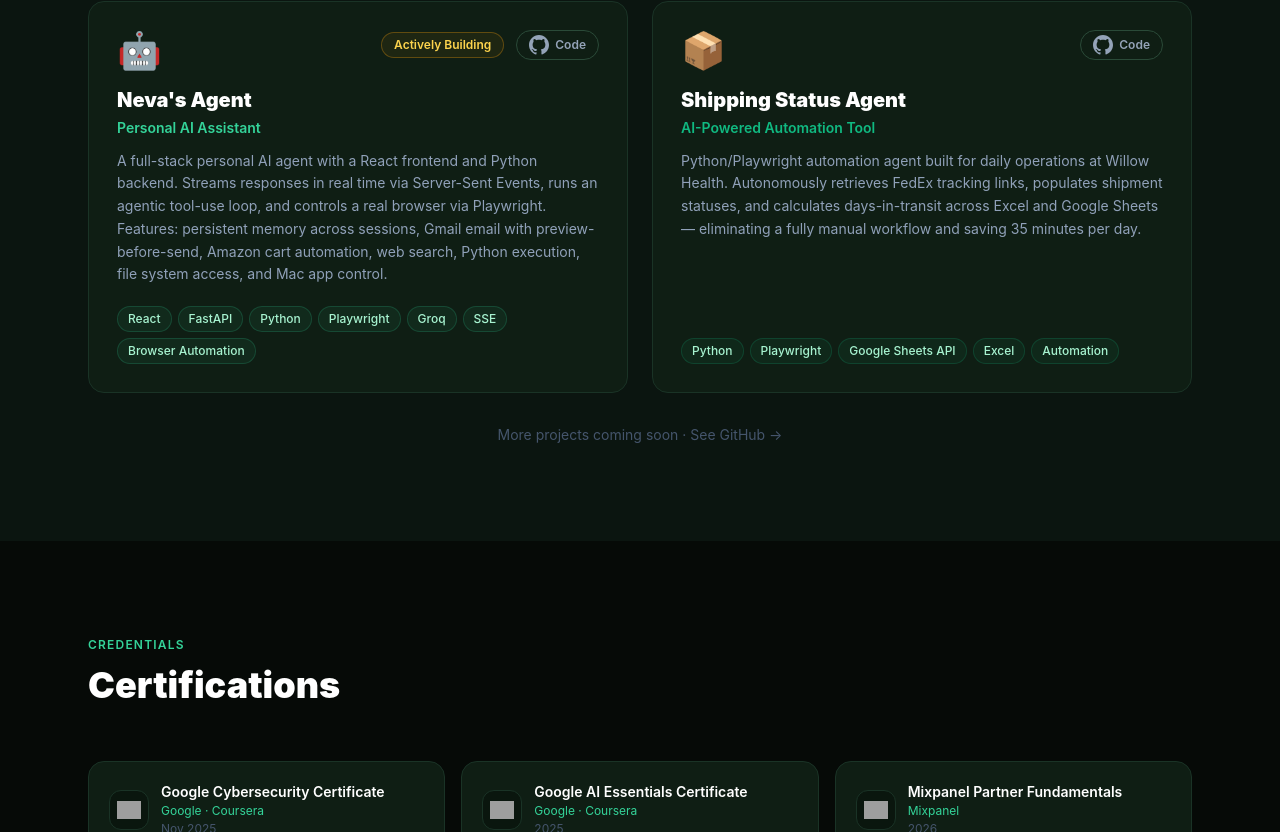
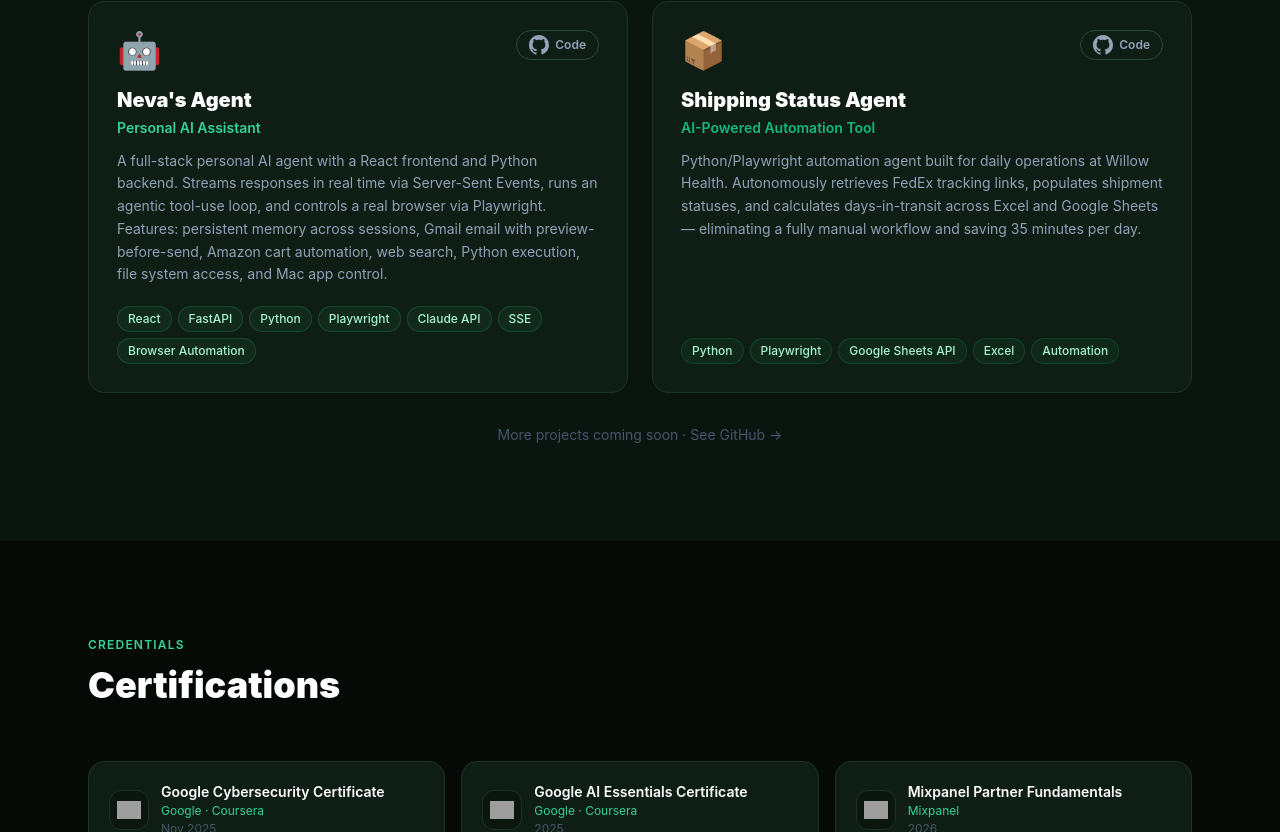
Before and after one commit to nevafrazier/nevafrazier, a React (Vite) app: page / in a window 1280 px wide. Shown: the part 3947-4779 px from the top of the page. Built offline with nearby package versions, Linux system fonts and the light colour scheme; grey boxes are pictures that could not be loaded.

Commit message:
Remove 'Actively Building' badge from Neva's Agent, update to Claude API

```diff
--- a/src/components/Projects.jsx
+++ b/src/components/Projects.jsx
@@ -24,9 +24,8 @@
     title: "Neva's Agent",
     tagline: 'Personal AI Assistant',
     description: 'A full-stack personal AI agent with a React frontend and Python backend. Streams responses in real time via Server-Sent Events, runs an agentic tool-use loop, and controls a real browser via Playwright. Features: persistent memory across sessions, Gmail email with preview-before-send, Amazon cart automation, web search, Python execution, file system access, and Mac app control.',
-    tags: ['React', 'FastAPI', 'Python', 'Playwright', 'Groq', 'SSE', 'Browser Automation'],
+    tags: ['React', 'FastAPI', 'Python', 'Playwright', 'Claude API', 'SSE', 'Browser Automation'],
     github: 'https://github.com/nevafrazier/personal-agent',
-    building: true,
     accent: '#34d399',
     icon: '🤖',
   },
```
